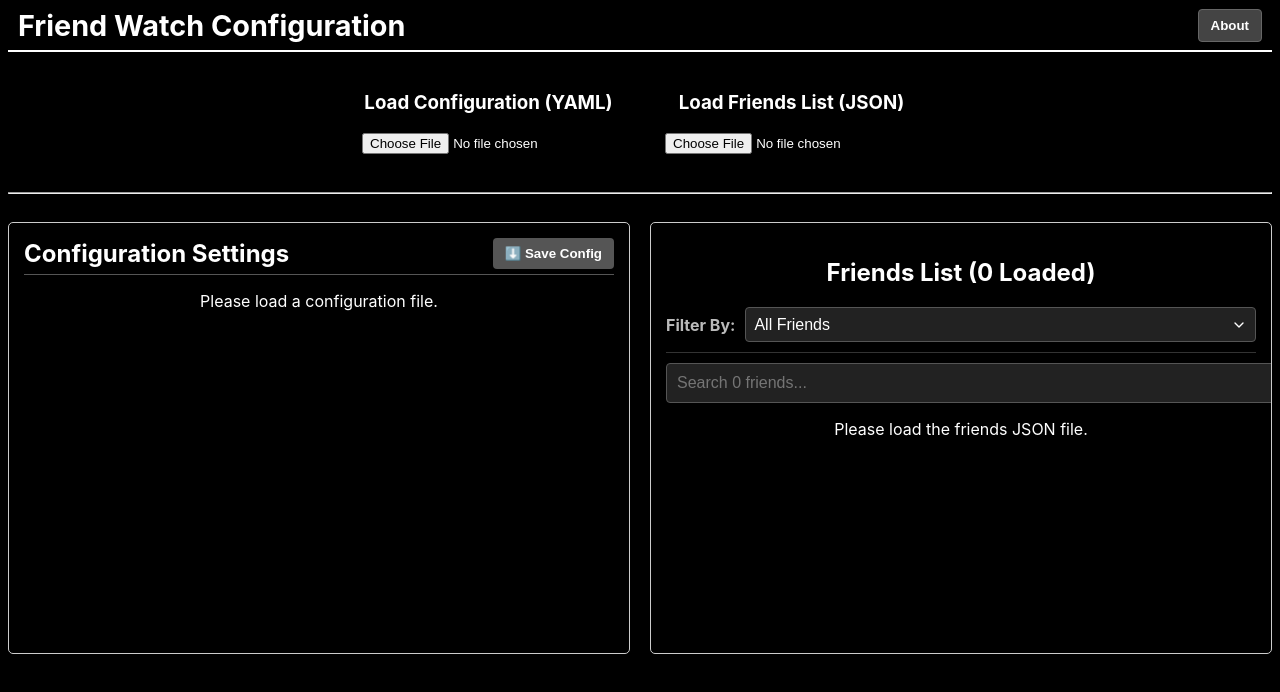
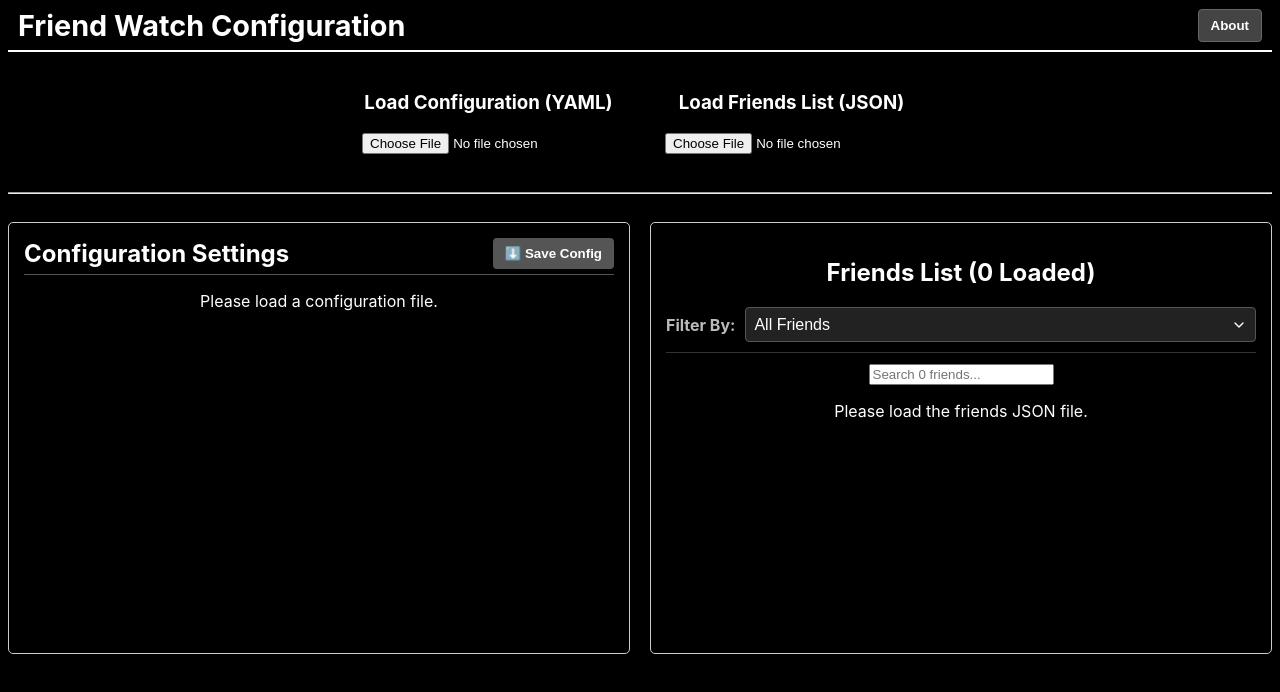
Before and after one commit to littlebitstudios/friendwatchconfig2, a React (Vite) app: page / in a window 1280 px wide. Shown: the top 692 px of the page. Built offline with nearby package versions, Linux system fonts and the light colour scheme; a web font is replaced by a local one.

Commit message:
remove search/filter related styling

```diff
--- a/src/App.css
+++ b/src/App.css
@@ -50,25 +50,6 @@ body {
 /* 3. Remove the border from the very last item for a cleaner look */
 .friends-panel li:last-child {
     border-bottom: none;
-}
-
-/* --- NEW Search Bar Styling --- */
-.search-input-container {
-    margin-bottom: 15px;
-    padding-bottom: 10px;
-    border-bottom: 1px solid #333;
-    /* Dark border for separation */
-}
-
-.search-input-container input[type="text"] {
-    width: 100%;
-    padding: 10px;
-    border: 1px solid #555;
-    border-radius: 4px;
-    background-color: #222;
-    /* Dark background */
-    color: white;
-    font-size: 1em;
 }
 
 /* --- Friend List Item Layout with Config Options --- */
@@ -239,15 +220,6 @@ body {
     /* Space for arrow */
 }
 
-/* Update search input container border to prevent double lines */
-.search-input-container {
-    margin-bottom: 15px;
-    padding-bottom: 0px;
-    /* Removed padding */
-    border-bottom: none;
-    /* Removed border */
-}
-
 /* --- NEW Save Button and Header Styling --- */
 .config-panel-header {
     display: flex;
```
